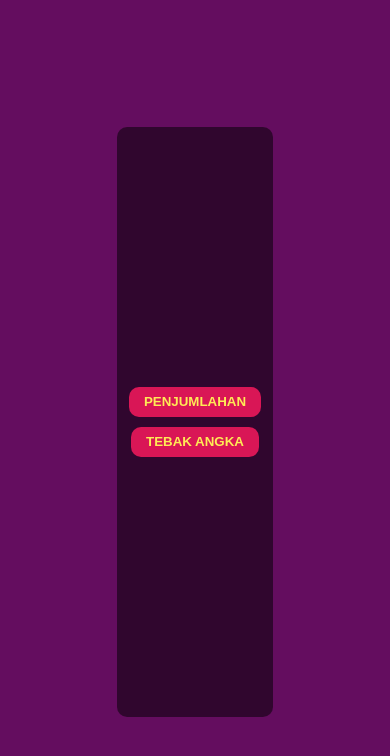
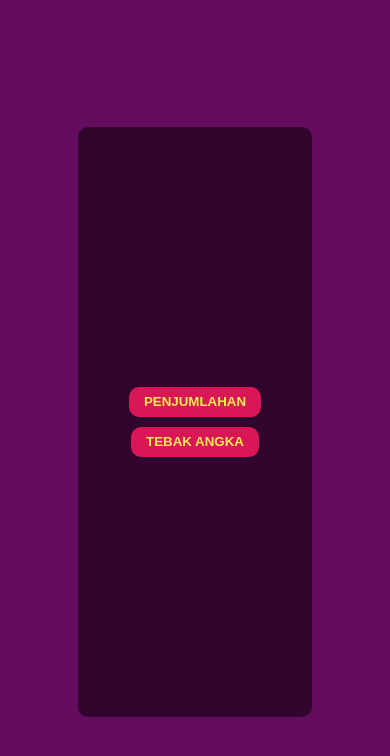
Before and after one commit to aripinilham24/game-tebak-angka, a website: page index.html in a window 390 px wide. Drawn offline with Linux system fonts and the light colour scheme.

Commit message:
feat [add responsive]

```diff
--- a/main.css
+++ b/main.css
@@ -54,3 +54,9 @@ a, h1, p {
     text-decoration: none;
     color: #FFEB55;
 }
+
+@media screen and (max-width: 768px) {
+    div {
+        width: 60%;
+    }
+}
```
